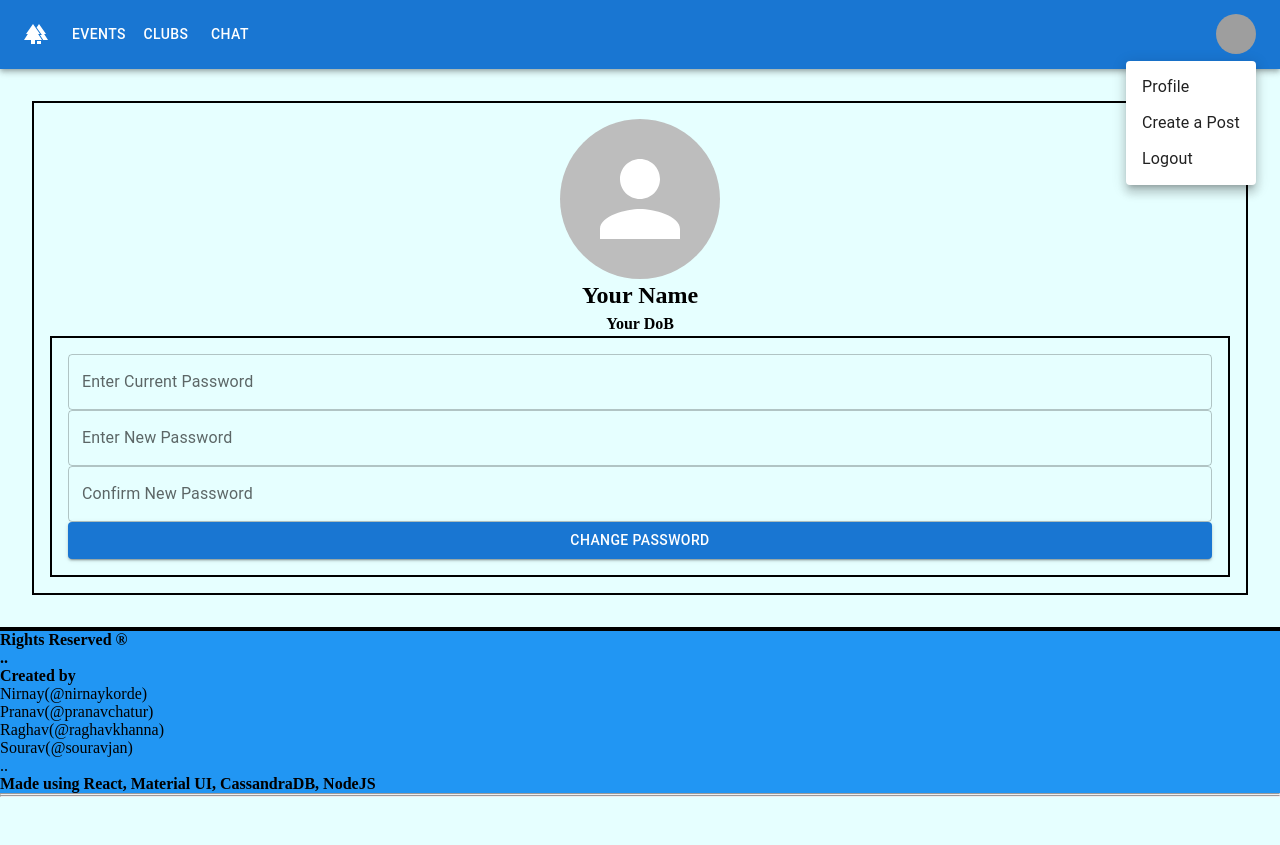
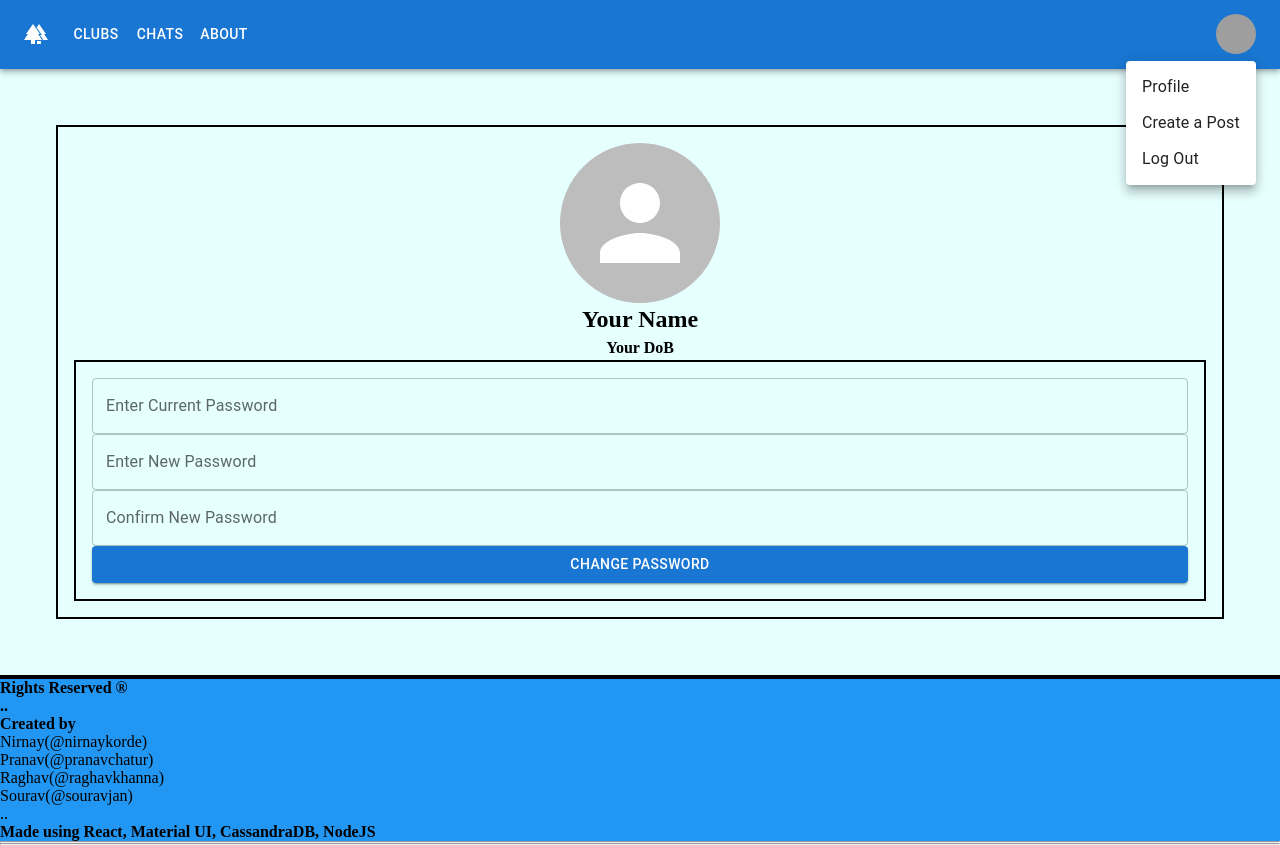
Before and after one commit to raghav-khanna/LNM-Daily, a React (Create React App) app in the folder lnm_daily/: page /profile in a window 1280 px wide. Both pictures are taken after a click on the button "Open settings". Before the commit the page ends 800 px from the top, so only its background shows below. Built offline with nearby package versions, Linux system fonts and the light colour scheme; grey boxes are pictures that could not be loaded; what react-swipeable-views-utils would draw is missing.

Commit message:
Finish all of Routing

```diff
--- a/lnm_daily/src/Components/Nav Bar/NavBar.js
+++ b/lnm_daily/src/Components/Nav Bar/NavBar.js
@@ -11,56 +11,28 @@ import Avatar from '@mui/material/Avatar';
 import Button from '@mui/material/Button';
 import Tooltip from '@mui/material/Tooltip';
 import MenuItem from '@mui/material/MenuItem';
-import { useNavigate } from "react-router-dom";
+import { NavLink, useNavigate } from "react-router-dom";
 import ForestIcon from '@mui/icons-material/Forest';
 
 const NavBar = () => {
 
     const navigate = useNavigate();
 
-    const pages = ['Events', 'Clubs', 'Chat'];
-    const settings = ['Profile', 'Create a Post', 'Logout'];
+    //const pages = ['Events', 'Clubs', 'Chat'];
 
     const [anchorElNav, setAnchorElNav] = React.useState(null);
     const [anchorElUser, setAnchorElUser] = React.useState(null);
 
-    const handleOpenNavMenu = (event) => {
-        setAnchorElNav(event.currentTarget);
-    };
-    const handleOpenUserMenu = (event) => {
-        setAnchorElUser(event.currentTarget);
-    };
-
-    const handleCloseNavMenu = () => {
-        setAnchorElNav(null);
-        //navigate('clubs');
-    };
-
-    const handleClubsNavMenu = () => {
-        navigate('clubs');
-    }
-
-    const handleCreatePost = () => {
-        console.log("Hello");
-        navigate('new_post');
-        /* else if (settings === "Profile"){navigate('profile');} */
-    }
-
-    const handleMenu = (setting) => (
-        <MenuItem key={setting} onClick={
-            handleCreatePost
-        }>
-        <Typography textAlign="center">{setting}</Typography>
-        </MenuItem>
-    )
-
-    const handleProfile = () => {
-        navigate("profile");
-    }
-
-    const handleCloseUserMenu = () => {
-        setAnchorElUser(null);
-    };
+    const handleOpenNavMenu = (event) => {setAnchorElNav(event.currentTarget);};
+    const handleOpenUserMenu = (event) => {setAnchorElUser(event.currentTarget);};
+    const handleCloseNavMenu = () => {setAnchorElNav(null);};
+    const handleCreatePost = () => {navigate('new_post');}
+    const handleProfile = () => {navigate("profile");}
+    const handleLogout = () => {navigate("/");}
+    const handleCloseUserMenu = () => {setAnchorElUser(null);};
+    const handleClubs = () => {navigate("clubs");}
+    const handleChat = () => {navigate("chats");}
+    const handleAbout = () => {navigate("about");}
 
     return (
         <>
@@ -94,7 +66,7 @@ const NavBar = () => {
                         onClick={handleOpenNavMenu}
                         color="inherit"
                         >
-                        <MenuIcon />
+                            <MenuIcon />
                         </IconButton>
                         <Menu
                         id="menu-appbar"
@@ -110,18 +82,22 @@ const NavBar = () => {
                         }}
                         open={Boolean(anchorElNav)}
                         onClose={handleCloseNavMenu}
-                        sx={{
-                            display: { xs: 'block', md: 'none' },
-                        }}
+                        sx={{display: { xs: 'block', md: 'none' },}}
                         >
-                        {pages.map((page) => (
-                            <MenuItem key={page} onClick={handleCloseNavMenu}>
-                            <Typography textAlign="center">{page}</Typography>
+                            <MenuItem key={"clubs"} onClick={handleClubs} >
+                                <Typography textAlign="center">{"Clubs"}</Typography>
                             </MenuItem>
-                        ))}
+                            <MenuItem key={"chat"} onClick={handleChat}>
+                                <Typography textAlign="center">{"Chats"}</Typography>
+                            </MenuItem>
+                            <MenuItem key={"about"} onClick={handleAbout}>
+                                <Typography textAlign="center">{"About"}</Typography>
+                            </MenuItem>
                         </Menu>
                     </Box>
-                    <ForestIcon sx={{ display: { xs: 'flex', md: 'none' }, mr: 1 }} />
+
+                    <ForestIcon sx={{ display: { xs: 'flex', md: 'none' }, mr: 1 }}/>
+
                     <Typography
                         variant="h5"
                         noWrap
@@ -138,19 +114,19 @@ const NavBar = () => {
                         textDecoration: 'none',
                         }}
                     >
-                        LNM DAILY
+                        <NavLink to="/" style={{color:'white'}}>LNM DAILY</NavLink>
                     </Typography>
+
                     <Box sx={{ flexGrow: 1, display: { xs: 'none', md: 'flex' } }}>
-                        {pages.map((page) => (
-                        <Button
-                            key={page}
-                            //edit here, all buttons go to clubs
-                            onClick={handleClubsNavMenu}
-                            sx={{ my: 2, color: 'white', display: 'block' }}
-                        >
-                            {page}
+                        <Button key={"clubs"} onClick={handleClubs} sx={{ my: 2, color: 'white', display: 'block' }}>
+                            {"Clubs"}
                         </Button>
-                        ))}
+                        <Button key={"chat"} onClick={handleChat} sx={{ my: 2, color: 'white', display: 'block' }}>
+                            {"Chats"}
+                        </Button>
+                        <Button key={"about"} onClick={handleAbout} sx={{ my: 2, color: 'white', display: 'block' }}>
+                            {"About"}
+                        </Button>
                     </Box>
 
                     <Box sx={{ flexGrow: 0 }}>
@@ -175,7 +151,15 @@ const NavBar = () => {
                         open={Boolean(anchorElUser)}
                         onClose={handleCloseUserMenu}
                         >
-                        {settings.map(handleMenu)}
+                            <MenuItem key={"profile"} onClick={handleProfile}>
+                                <Typography textAlign="center">{"Profile"}</Typography>
+                            </MenuItem>
+                            <MenuItem key={"createPost"} onClick={handleCreatePost}>
+                                <Typography textAlign="center">{"Create a Post"}</Typography>
+                            </MenuItem>
+                            <MenuItem key={"logout"} onClick={handleLogout}>
+                                <Typography textAlign="center">{"Log Out"}</Typography>
+                            </MenuItem>
                         </Menu>
                     </Box>
                     </Toolbar>
--- a/lnm_daily/src/Pages/Profile/Profile.css
+++ b/lnm_daily/src/Pages/Profile/Profile.css
@@ -1,5 +1,5 @@
 .parent_profile{
-    margin: 2rem;
+    margin: 3.5rem;
     display: flex;
     flex-direction: column;
     border: 0.15rem black solid;
```
